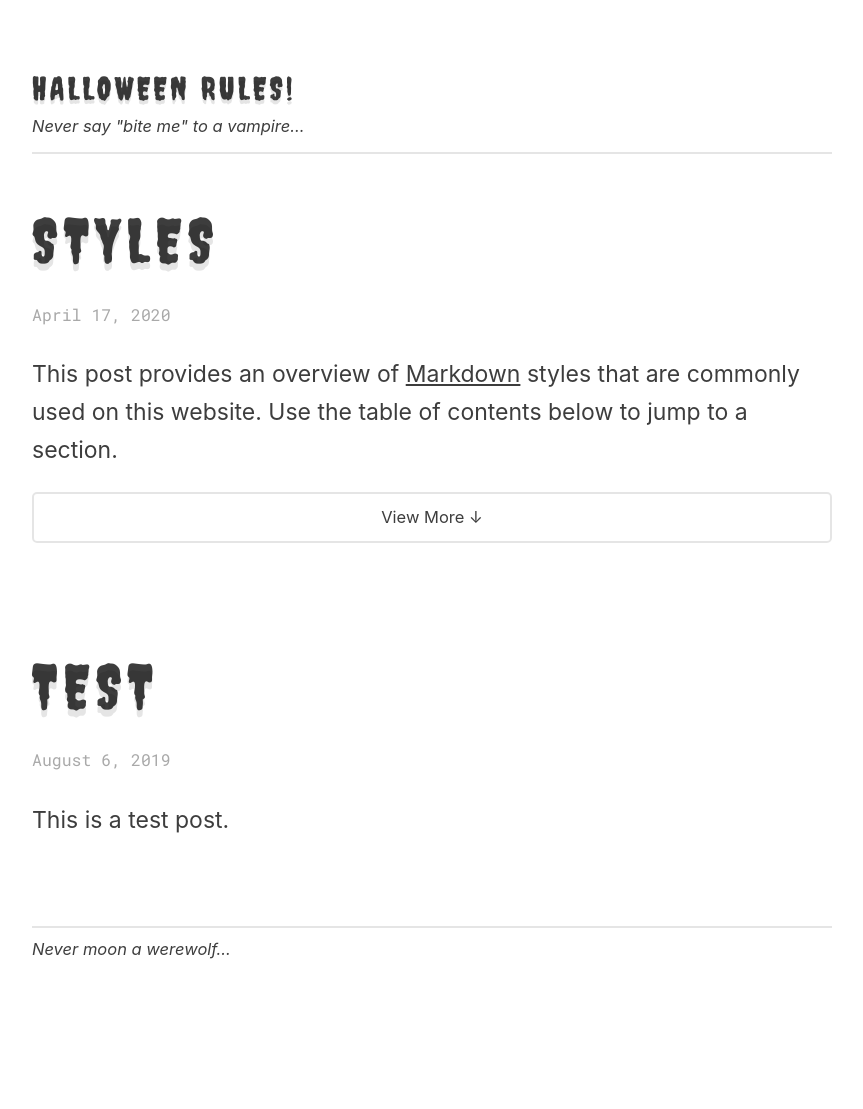
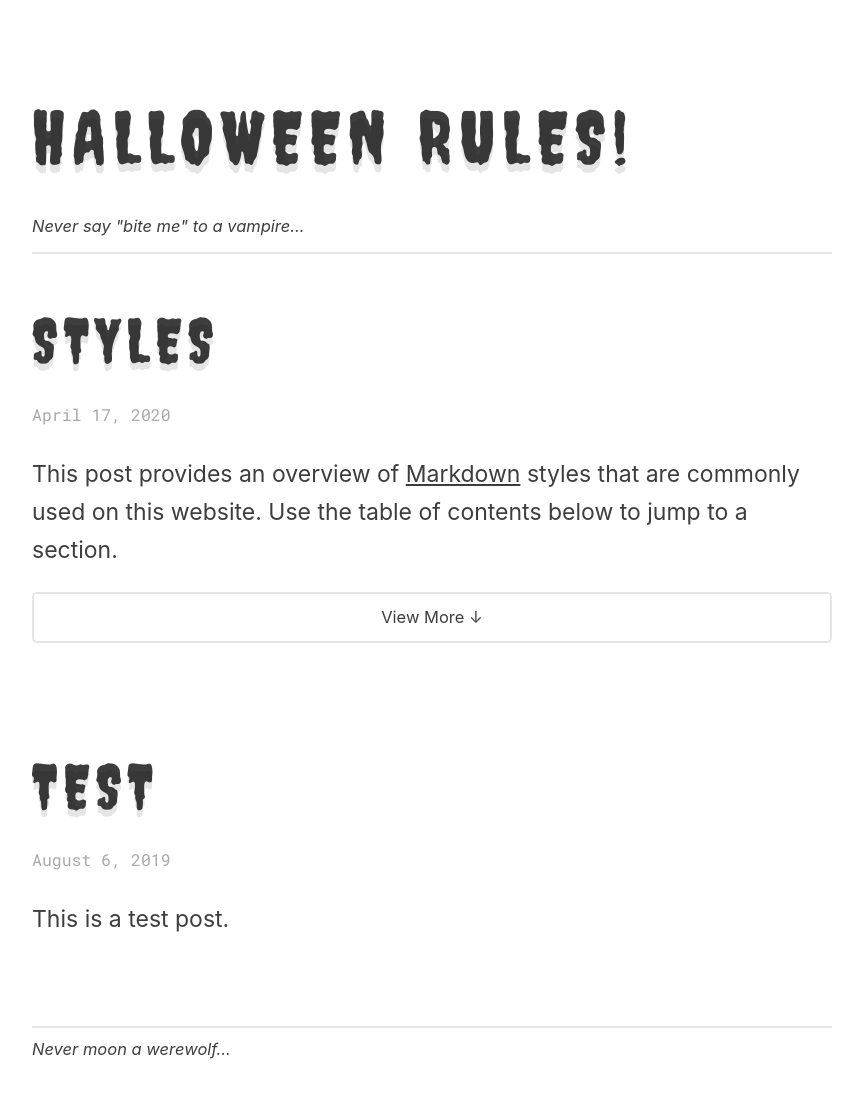
Before and after one commit to lmw13/lmw13, a Jekyll site: the page built from index.html, in a window 1280 px wide. Shown: the whole page, without its empty margins (208-1071 px from the left). Built offline with Jekyll 4.4.1, drawn with Linux system fonts in a browser that asks for light colours; some web fonts are replaced; the list of posts is cut into pages by our own code; before the commit the page ends 1009 px from its top, so only the background shows below that.

Commit message:
Update style.css

```diff
--- a/css/style.css
+++ b/css/style.css
@@ -107,8 +107,8 @@ h1 {
 }
 
 .header {
-	font-size: 1.4em;
-	line-height: 1.25em;
+	font-size: 3.2em;
+	line-height: 1.15em;
 }
 
 .header a {
```
